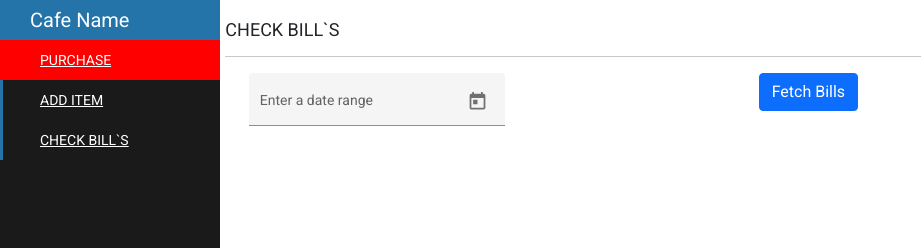
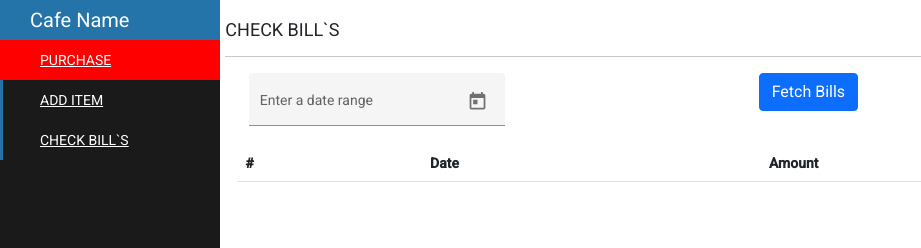
Before and after one commit to mDeepanshu/shikharShop, an Angular app: page /checkBills in a window 1280 px wide. Shown: the top 248 px of the page, without its empty margins (0-921 px from the left). Built offline with nearby package versions, Linux system fonts and the light colour scheme.

Commit message:
fetch bills module basics completed

```diff
--- a/src/app/check-bills/check-bills.component.html
+++ b/src/app/check-bills/check-bills.component.html
@@ -24,4 +24,23 @@
       </button>
     </div>
   </div>
+  <div class="row">
+    <table class="table">
+      <thead>
+        <tr>
+          <th scope="col">#</th>
+          <th scope="col">Date</th>
+          <th scope="col">Amount</th>
+          <!-- <th scope="col">Handle</th> -->
+        </tr>
+      </thead>
+      <tbody>
+        <tr *ngFor="let option of array; let index = index">
+          <th scope="row">{{ index + 1 }}</th>
+          <td>{{ option.date }}</td>
+          <td>{{ option.amount }}</td>
+        </tr>
+      </tbody>
+    </table>
+  </div>
 </div>
--- a/src/app/check-bills/check-bills.component.ts
+++ b/src/app/check-bills/check-bills.component.ts
@@ -14,7 +14,7 @@ export class CheckBillsComponent implements OnInit {
     private _snackBar: MatSnackBar
   ) {}
   campaignOne: FormGroup;
-
+  array;
   ngOnInit() {
     this.campaignOne = new FormGroup({
       start: new FormControl(),
@@ -26,6 +26,7 @@ export class CheckBillsComponent implements OnInit {
       .getBillbyDate(this.campaignOne.value.start, this.campaignOne.value.end)
       .then((data) => {
         // this._snackBar.open('Bill Saved', 'Close');
+        this.array = data;
         console.log(data);
       });
   }
--- a/src/app/main-service.service.ts
+++ b/src/app/main-service.service.ts
@@ -3,6 +3,7 @@ import { HttpClient } from '@angular/common/http';
 import { ResponseType } from './models/responseType';
 import { ErrMsgModuleComponent } from './err-msg-module/err-msg-module.component';
 import { MatDialog } from '@angular/material/dialog';
+import { map } from 'rxjs/operators';
 
 @Injectable({
   providedIn: 'root',
@@ -78,6 +79,20 @@ export class MainServiceService {
     return new Promise((response, reject) => {
       this.http
         .get(`${this.url}/bill/by_date_range?from_date=${from}&to_date=${till}`)
+        .pipe(
+          map((resData: ResponseType) => {
+            for (let i = 0; i < resData.message.length; i++) {
+              if (resData.message[i].date != undefined) {
+                console.log(resData.message[i].date);
+                let replaceTwo = new Date(resData.message[i].date);
+                resData.message[i].date = `${replaceTwo.getDate()} / ${
+                  Number(replaceTwo.getMonth()) + 1
+                } / ${replaceTwo.getFullYear()}`;
+              }
+            }
+            return resData;
+          })
+        )
         .subscribe((responseData: ResponseType) => {
           let isError = this.checkForErr(
             responseData.status,
```
